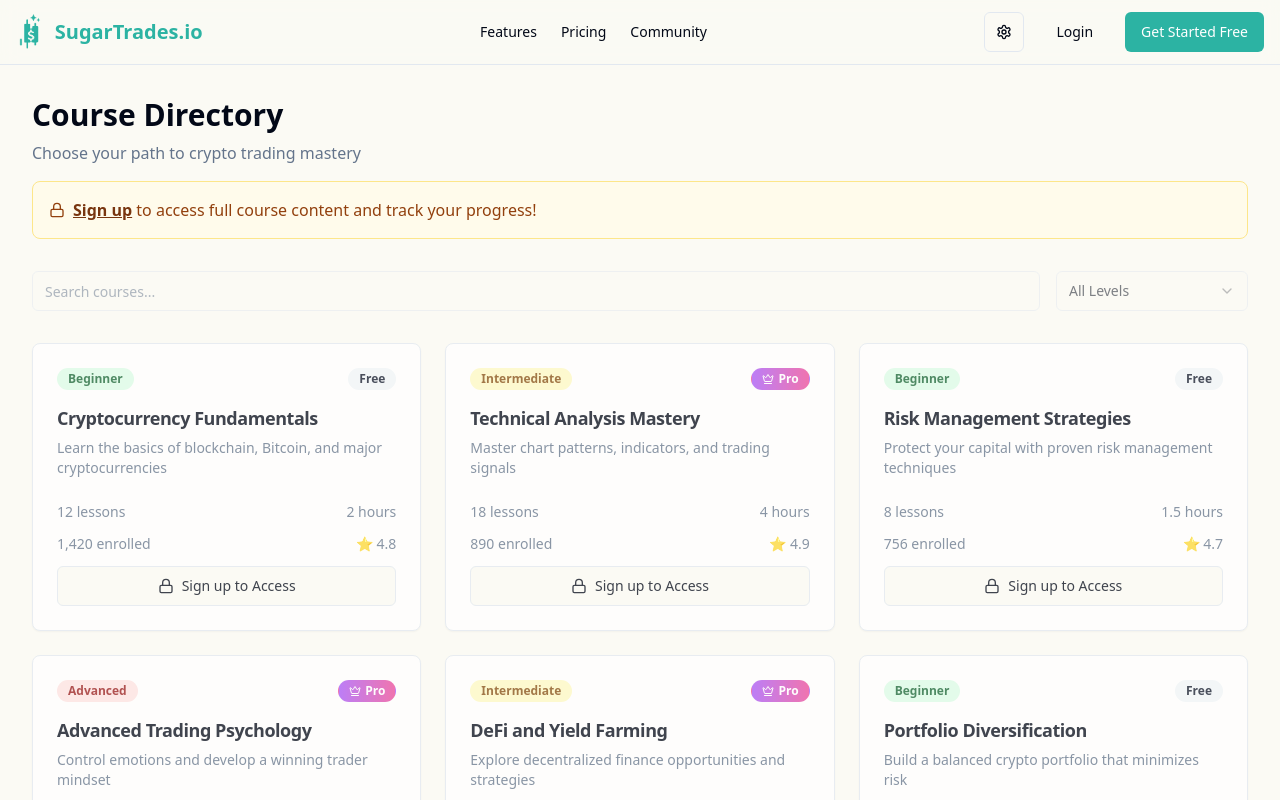
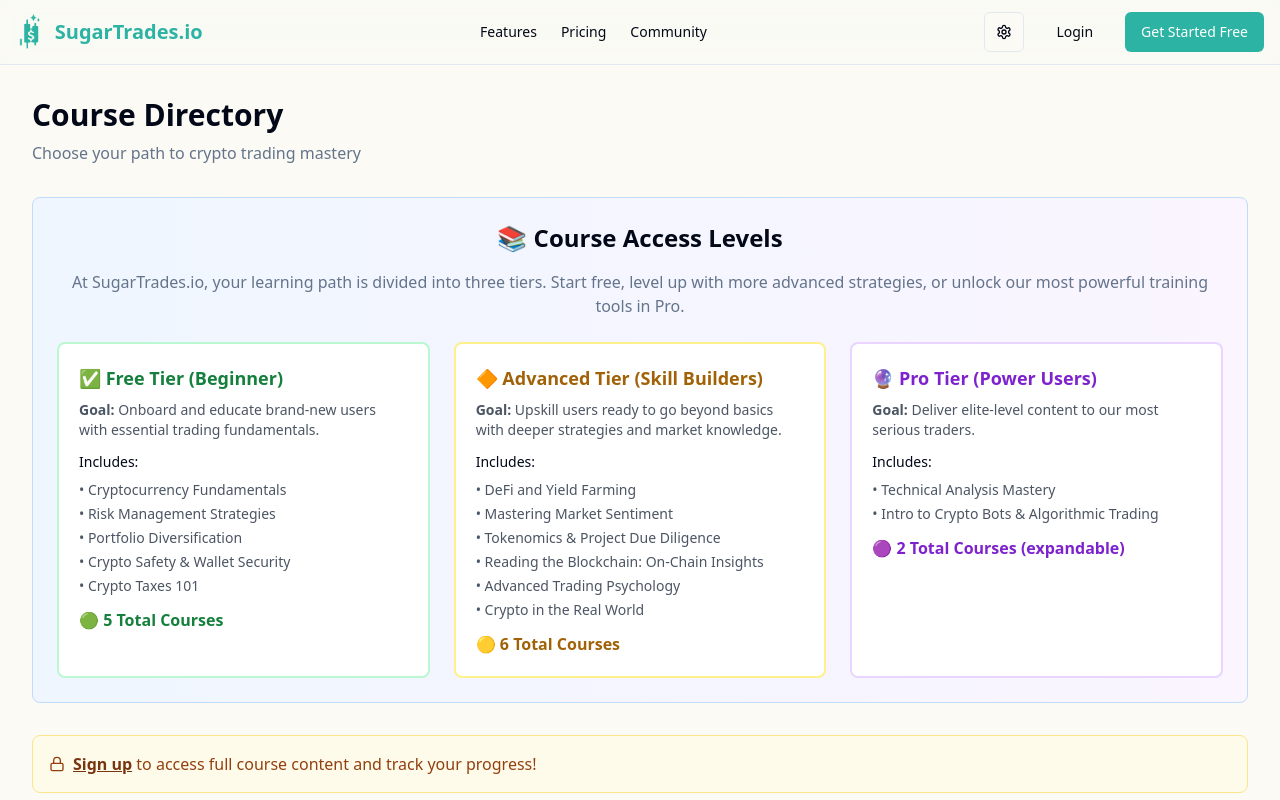
Before and after one commit to sugartrades/sugar-flow-academy, a React (Vite) app: page /courses in a window 1280 px wide. Shown: the top 800 px of the page. Built offline with nearby package versions, Linux system fonts and the light colour scheme.

Commit message:
Add course access level information
Added a section to the Course Directory page to explain the three-tier system (Free, Advanced, and Pro) with details on included content.

```diff
--- a/src/pages/Courses.tsx
+++ b/src/pages/Courses.tsx
@@ -48,6 +48,66 @@ export default function Courses() {
         <div className="mb-8">
           <h1 className="text-3xl font-bold mb-2">Course Directory</h1>
           <p className="text-muted-foreground">Choose your path to crypto trading mastery</p>
+
+          {/* Course Access Levels Section */}
+          <div className="mt-8 mb-8 p-6 bg-gradient-to-r from-blue-50 to-purple-50 border border-blue-200 rounded-lg">
+            <h2 className="text-2xl font-bold mb-4 text-center">📚 Course Access Levels</h2>
+            <p className="text-center text-muted-foreground mb-6">
+              At SugarTrades.io, your learning path is divided into three tiers. Start free, level up with more advanced strategies, or unlock our most powerful training tools in Pro.
+            </p>
+
+            <div className="grid grid-cols-1 md:grid-cols-3 gap-6">
+              {/* Free Tier */}
+              <div className="bg-white p-5 rounded-lg border-2 border-green-200">
+                <h3 className="text-lg font-bold mb-2 text-green-700">✅ Free Tier (Beginner)</h3>
+                <p className="text-sm text-gray-600 mb-3">
+                  <strong>Goal:</strong> Onboard and educate brand-new users with essential trading fundamentals.
+                </p>
+                <p className="text-sm font-medium mb-2">Includes:</p>
+                <ul className="text-sm text-gray-600 space-y-1 mb-3">
+                  <li>• Cryptocurrency Fundamentals</li>
+                  <li>• Risk Management Strategies</li>
+                  <li>• Portfolio Diversification</li>
+                  <li>• Crypto Safety & Wallet Security</li>
+                  <li>• Crypto Taxes 101</li>
+                </ul>
+                <div className="text-green-700 font-bold">🟢 5 Total Courses</div>
+              </div>
+
+              {/* Advanced Tier */}
+              <div className="bg-white p-5 rounded-lg border-2 border-yellow-200">
+                <h3 className="text-lg font-bold mb-2 text-yellow-700">🔶 Advanced Tier (Skill Builders)</h3>
+                <p className="text-sm text-gray-600 mb-3">
+                  <strong>Goal:</strong> Upskill users ready to go beyond basics with deeper strategies and market knowledge.
+                </p>
+                <p className="text-sm font-medium mb-2">Includes:</p>
+                <ul className="text-sm text-gray-600 space-y-1 mb-3">
+                  <li>• DeFi and Yield Farming</li>
+                  <li>• Mastering Market Sentiment</li>
+                  <li>• Tokenomics & Project Due Diligence</li>
+                  <li>• Reading the Blockchain: On-Chain Insights</li>
+                  <li>• Advanced Trading Psychology</li>
+                  <li>• Crypto in the Real World</li>
+                </ul>
+                <div className="text-yellow-700 font-bold">🟡 6 Total Courses</div>
+              </div>
+
+              {/* Pro Tier */}
+              <div className="bg-white p-5 rounded-lg border-2 border-purple-200">
+                <h3 className="text-lg font-bold mb-2 text-purple-700">🔮 Pro Tier (Power Users)</h3>
+                <p className="text-sm text-gray-600 mb-3">
+                  <strong>Goal:</strong> Deliver elite-level content to our most serious traders.
+                </p>
+                <p className="text-sm font-medium mb-2">Includes:</p>
+                <ul className="text-sm text-gray-600 space-y-1 mb-3">
+                  <li>• Technical Analysis Mastery</li>
+                  <li>• Intro to Crypto Bots & Algorithmic Trading</li>
+                </ul>
+                <div className="text-purple-700 font-bold">🟣 2 Total Courses (expandable)</div>
+              </div>
+            </div>
+          </div>
+
           {!user && (
             <div className="mt-4 p-4 bg-amber-50 border border-amber-200 rounded-lg">
               <div className="flex items-center gap-2 text-amber-800">
```
